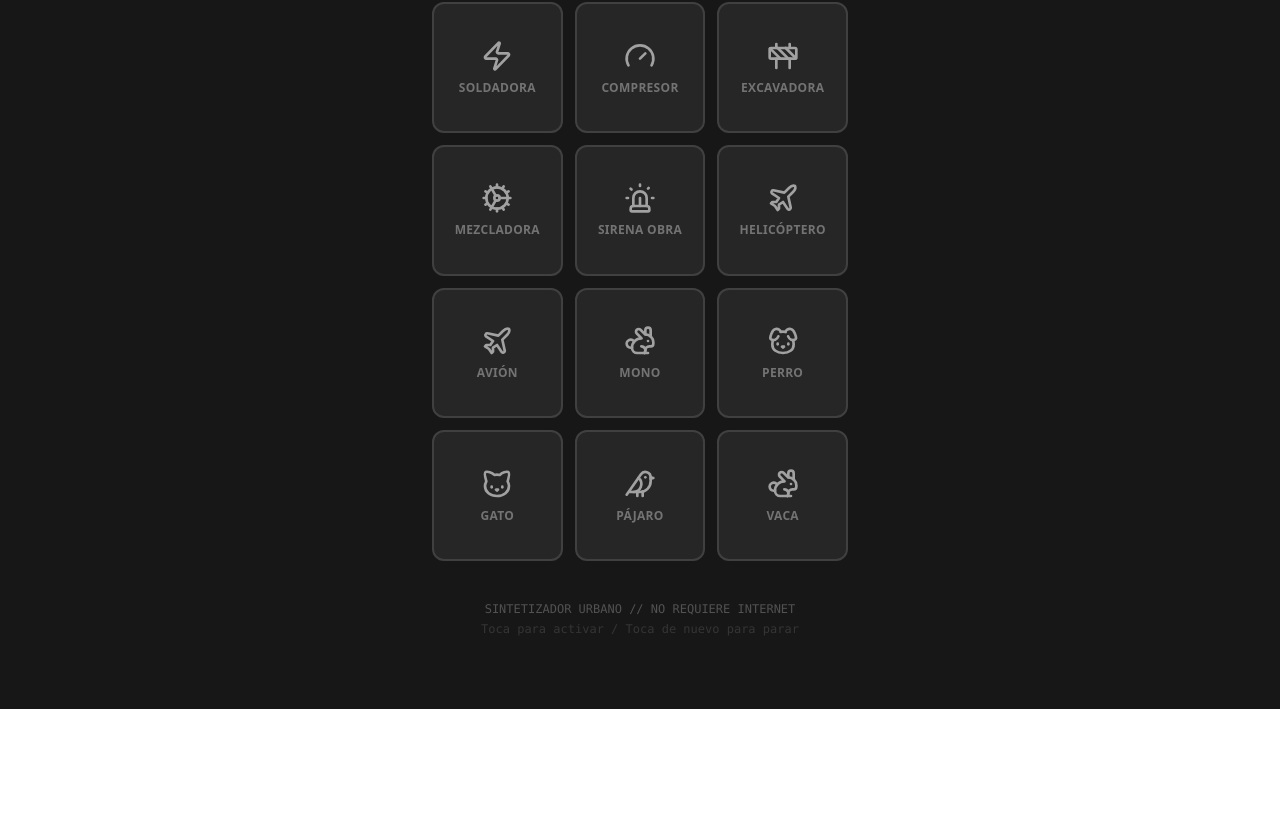
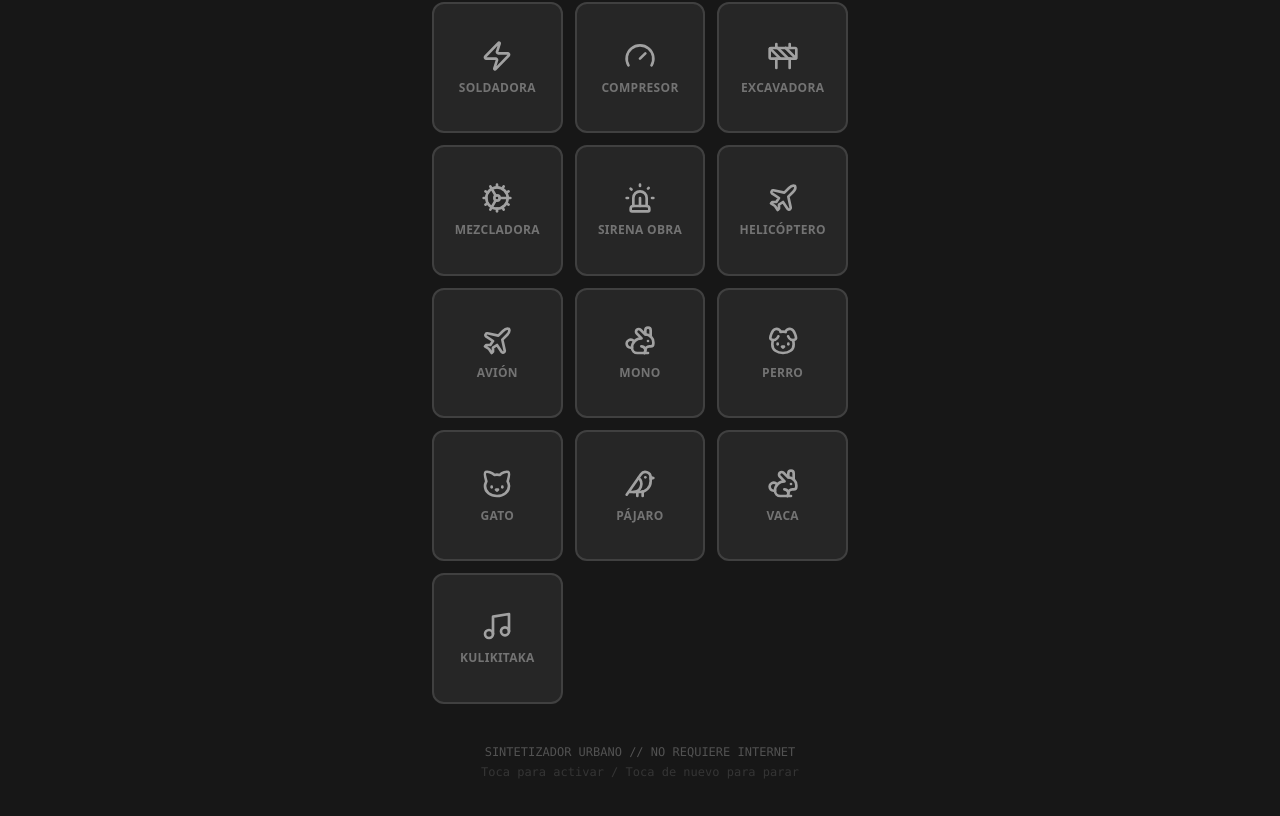
Before and after one commit to webplotcentersj-hash/navidades, a React (Vite) app: page / in a window 1280 px wide. Shown: the part 936-1752 px from the top of the page. Before the commit the page ends 1645 px from the top, so only its background shows below. Built offline with nearby package versions, Linux system fonts and the light colour scheme.

Commit message:
Agregar sonido Kulikitaka desde archivo MP3

```diff
--- a/src/PlotSoundApp.jsx
+++ b/src/PlotSoundApp.jsx
@@ -34,6 +34,9 @@ export default function PlotSoundApp() {
   // Mantiene referencia a los osciladores activos para poder detenerlos
   const activeNodesRef = useRef({});
 
+  // Mantiene referencia a los archivos de audio HTML5
+  const audioFilesRef = useRef({});
+
   // Inicializar el contexto de audio con interacción del usuario
   const initAudio = () => {
     if (!audioContextRef.current) {
@@ -46,6 +49,21 @@ export default function PlotSoundApp() {
   };
 
   const stopSound = (id) => {
+    // Detener archivos de audio HTML5
+    if (audioFilesRef.current[id]) {
+      const audio = audioFilesRef.current[id];
+      audio.pause();
+      audio.currentTime = 0;
+      delete audioFilesRef.current[id];
+      setActiveSounds(prev => {
+        const newState = { ...prev };
+        delete newState[id];
+        return newState;
+      });
+      return;
+    }
+
+    // Detener sonidos sintetizados
     if (activeNodesRef.current[id]) {
       const { oscs, gainNode, interval } = activeNodesRef.current[id];
 
@@ -72,11 +90,49 @@ export default function PlotSoundApp() {
   };
 
   const stopAll = () => {
+    // Detener todos los archivos de audio
+    Object.keys(audioFilesRef.current).forEach(id => stopSound(id));
+    // Detener todos los sonidos sintetizados
     Object.keys(activeNodesRef.current).forEach(id => stopSound(id));
   };
 
   // --- MÓDULO DE SÍNTESIS DE SONIDO ---
   // Genera sonidos matemáticamente para funcionar 100% offline
+
+  // Función para reproducir archivos de audio MP3
+  const playAudioFile = (id, audioPath) => {
+    // Si ya está sonando, lo paramos (toggle)
+    if (activeSounds[id]) {
+      stopSound(id);
+      return;
+    }
+
+    setActiveSounds(prev => ({ ...prev, [id]: true }));
+
+    const audio = new Audio(audioPath);
+    audio.volume = masterVolume;
+    audio.loop = true; // Repetir el audio
+
+    audio.addEventListener('ended', () => {
+      setActiveSounds(prev => {
+        const newState = { ...prev };
+        delete newState[id];
+        return newState;
+      });
+      delete audioFilesRef.current[id];
+    });
+
+    audioFilesRef.current[id] = audio;
+    audio.play().catch(e => {
+      console.error('Error al reproducir audio:', e);
+      setActiveSounds(prev => {
+        const newState = { ...prev };
+        delete newState[id];
+        return newState;
+      });
+      delete audioFilesRef.current[id];
+    });
+  };
 
   const playTone = (id, generatorFn) => {
     initAudio();
@@ -1143,6 +1199,7 @@ export default function PlotSoundApp() {
     { id: 'cat', label: 'Gato', icon: Cat, color: 'text-orange-400', bg: 'bg-orange-600/20', border: 'border-orange-600', fn: synthCat },
     { id: 'bird', label: 'Pájaro', icon: Bird, color: 'text-green-300', bg: 'bg-green-500/20', border: 'border-green-500', fn: synthBird },
     { id: 'cow', label: 'Vaca', icon: Rabbit, color: 'text-stone-300', bg: 'bg-stone-600/20', border: 'border-stone-600', fn: synthCow },
+    { id: 'kulikitaka', label: 'Kulikitaka', icon: Music, color: 'text-pink-400', bg: 'bg-pink-600/20', border: 'border-pink-600', audioFile: '/kulikitaka.mp3' },
   ];
 
   return (
@@ -1175,10 +1232,15 @@ export default function PlotSoundApp() {
               step="0.05"
               value={masterVolume}
               onChange={(e) => {
-                setMasterVolume(parseFloat(e.target.value));
+                const newVolume = parseFloat(e.target.value);
+                setMasterVolume(newVolume);
+                // Actualizar volumen de archivos de audio en tiempo real
+                Object.values(audioFilesRef.current).forEach(audio => {
+                  audio.volume = newVolume;
+                });
                 // Actualizar volumen en tiempo real si hay nodos activos
                 if (audioContextRef.current) {
-                  // Esto solo afecta a nuevos sonidos en esta implementación simple,
+                  // Esto solo afecta a nuevos sonidos sintetizados en esta implementación simple,
                   // pero es suficiente para una botonera rápida.
                 }
               }}
@@ -1203,7 +1265,13 @@ export default function PlotSoundApp() {
             return (
               <button
                 key={sound.id}
-                onClick={() => playTone(sound.id, sound.fn)}
+                onClick={() => {
+                  if (sound.audioFile) {
+                    playAudioFile(sound.id, sound.audioFile);
+                  } else if (sound.fn) {
+                    playTone(sound.id, sound.fn);
+                  }
+                }}
                 className={`
                   relative aspect-square flex flex-col items-center justify-center gap-2 rounded-xl border-2 transition-all duration-100 touch-manipulation
                   ${isActive
```
Also changed, not shown: 1 other file (tests, documents, lock files or other folders).
